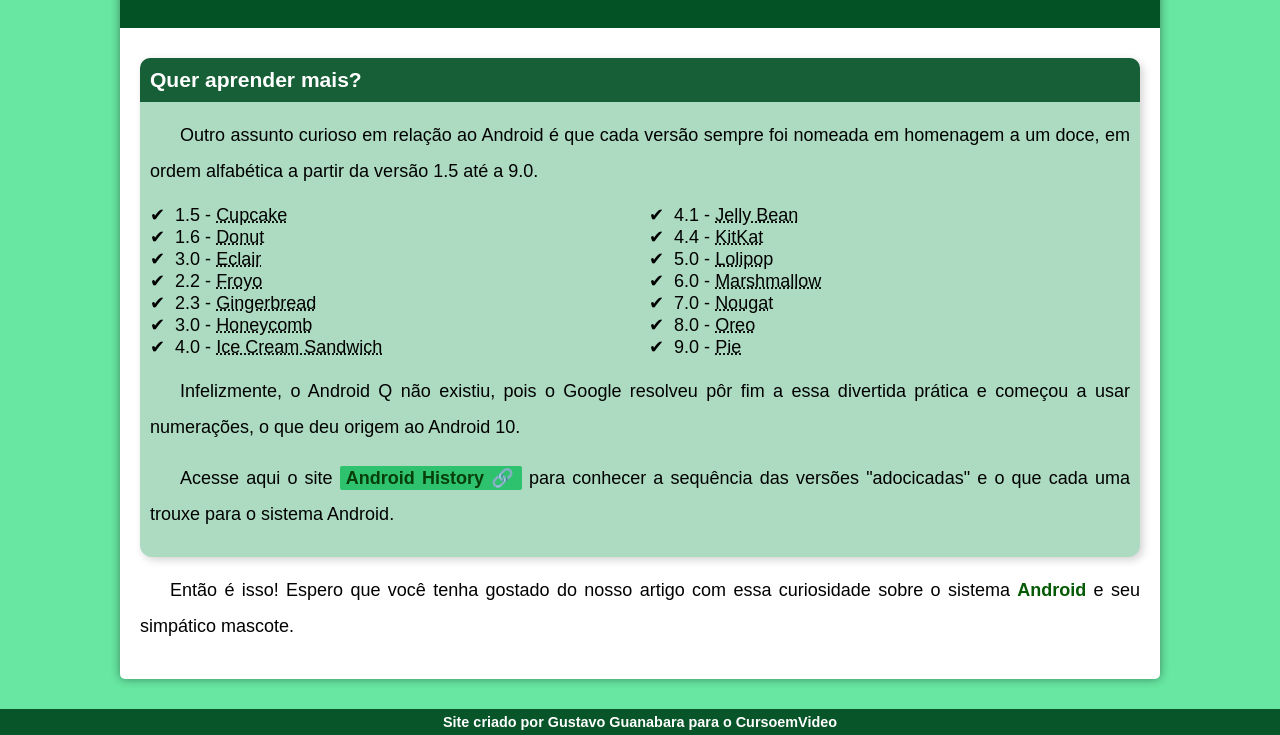
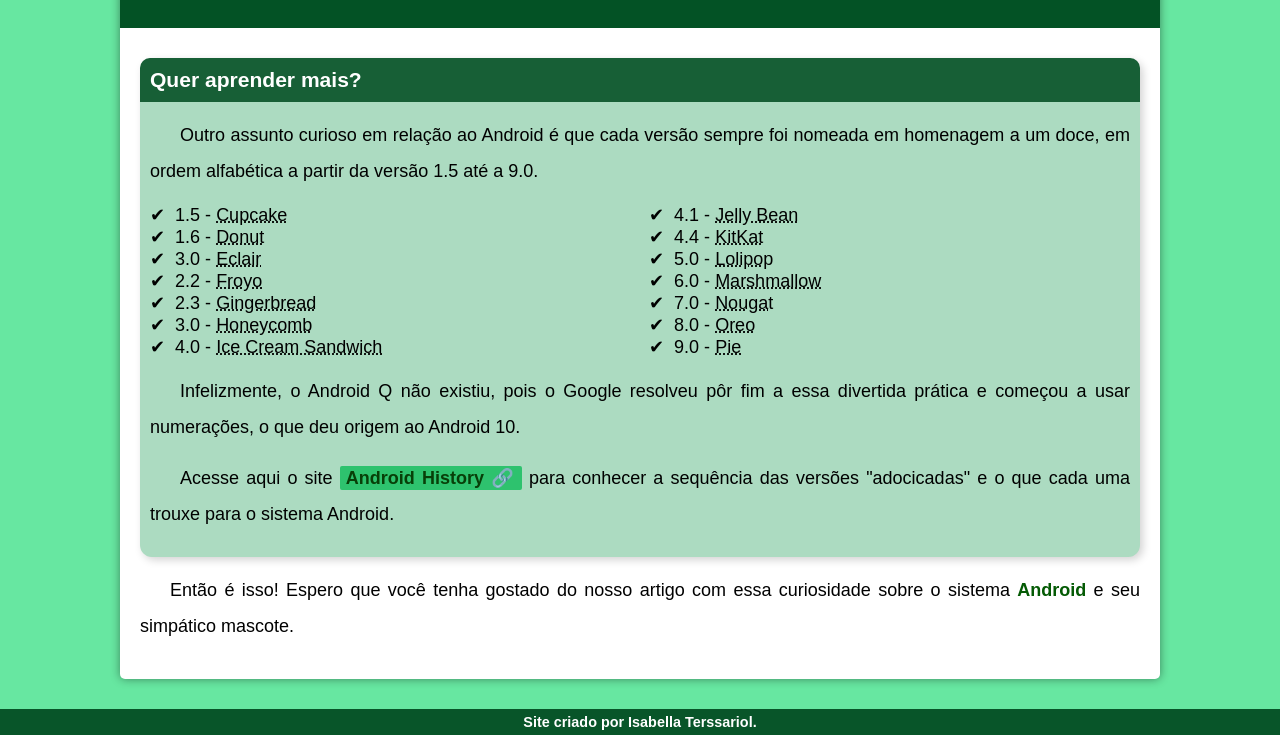
Before and after one commit to isabellaterssariol/projeto-android, a plain HTML site: page index.html in a window 1280 px wide. Shown: the part 2575-3310 px from the top of the page. Drawn offline with Linux system fonts and the light colour scheme.

Commit message:
Atualizei footer.

```diff
--- a/index.html
+++ b/index.html
@@ -88,7 +88,8 @@
         </main>
     <footer>
         <p>
-            Site criado por <a href="https://gustavoguanabara.github.io/" target="_blank">Gustavo Guanabara</a> para o <a href="https://www.youtube.com/cursoemvideo" target="_blank">CursoemVideo</a></p>
+            Site criado por <a href="https://github.com/isabellaterssariol" target="_blank">Isabella Terssariol</a>.
+        </p>
     </footer>
 </body>
 </html>
```
